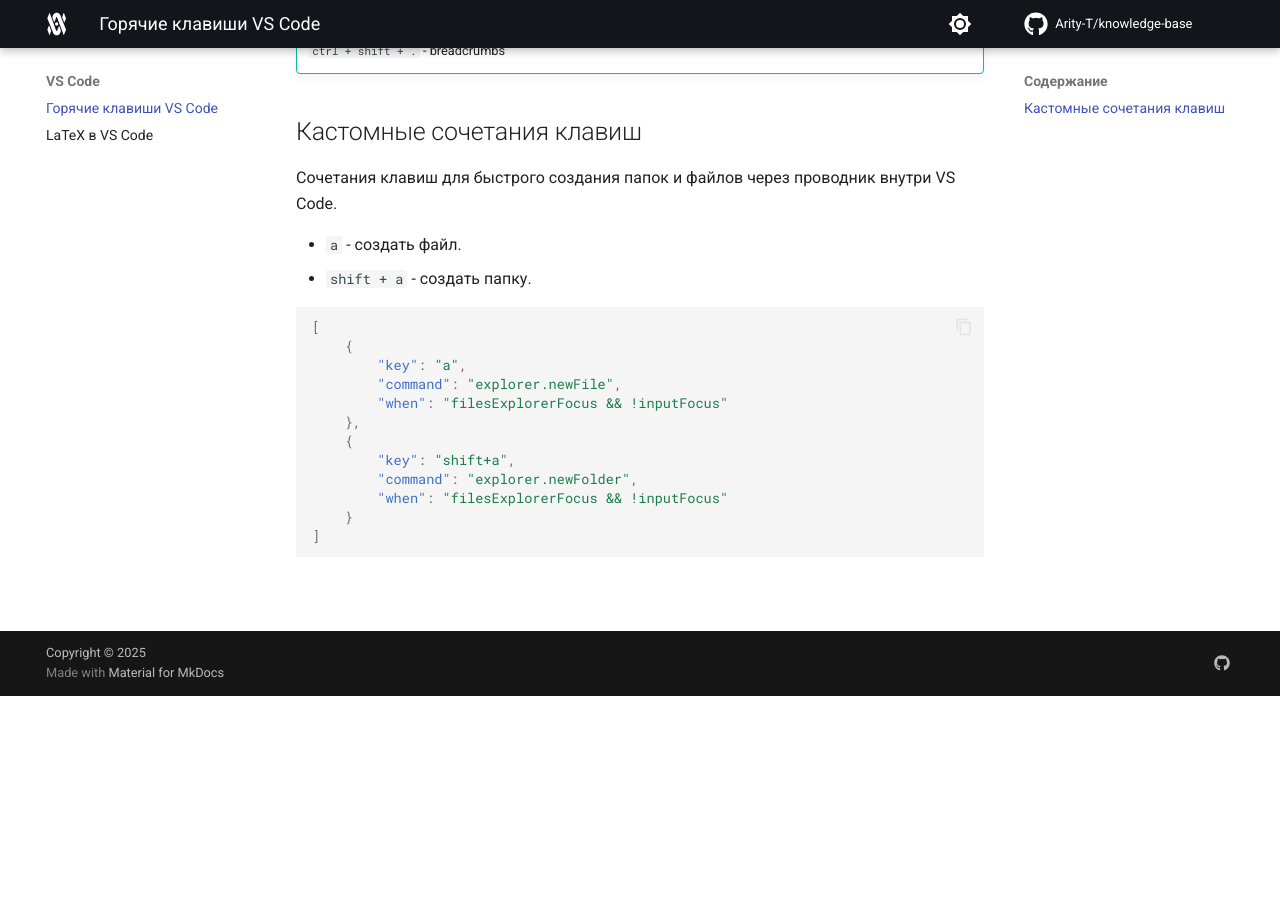
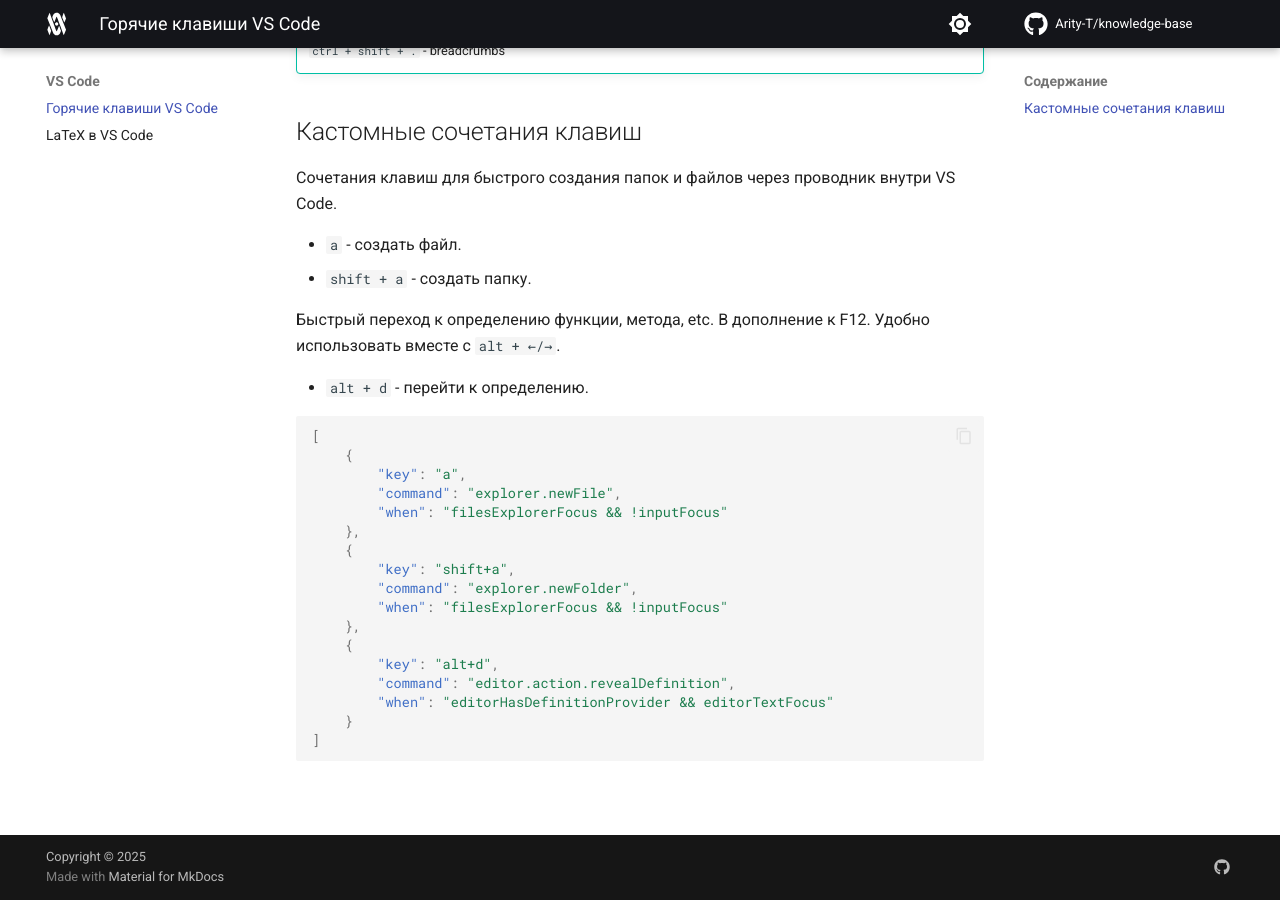
Before and after one commit to Arity-T/knowledge-base, an MkDocs documentation site: the page built from docs/VS-Code/hotkeys.md, in a window 1280 px wide and 900 px high, scrolled down 1281 px. Built offline with MkDocs 1.6.1 and Material for MkDocs 9.7.7, drawn with Linux system fonts in a browser that asks for light colours; comment, search, counter and statistics services are not loaded; before the commit the page ends 1977 px from its top, so only the background shows below that.

Commit message:
Переход к определению

````diff
--- a/docs/VS-Code/hotkeys.md
+++ b/docs/VS-Code/hotkeys.md
@@ -36,6 +36,10 @@
 - `a` - создать файл.
 - `shift + a` - создать папку.
 
+Быстрый переход к определению функции, метода, etc. В дополнение к F12. Удобно использовать вместе с `alt + ←/→`.
+
+- `alt + d` - перейти к определению.
+
 ```json
 [
     {
@@ -47,6 +51,11 @@
         "key": "shift+a",
         "command": "explorer.newFolder",
         "when": "filesExplorerFocus && !inputFocus"
+    },
+    {
+        "key": "alt+d",
+        "command": "editor.action.revealDefinition",
+        "when": "editorHasDefinitionProvider && editorTextFocus"
     }
 ]
 ```
````
